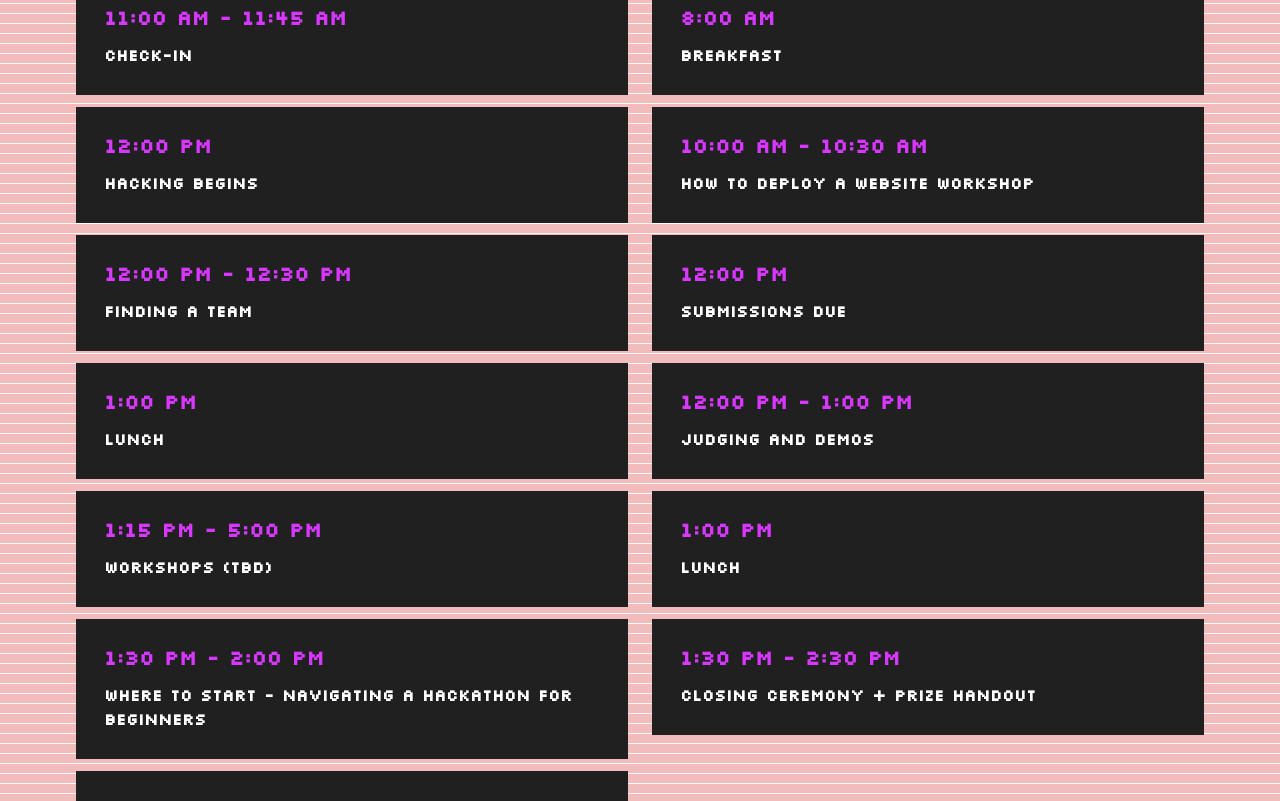
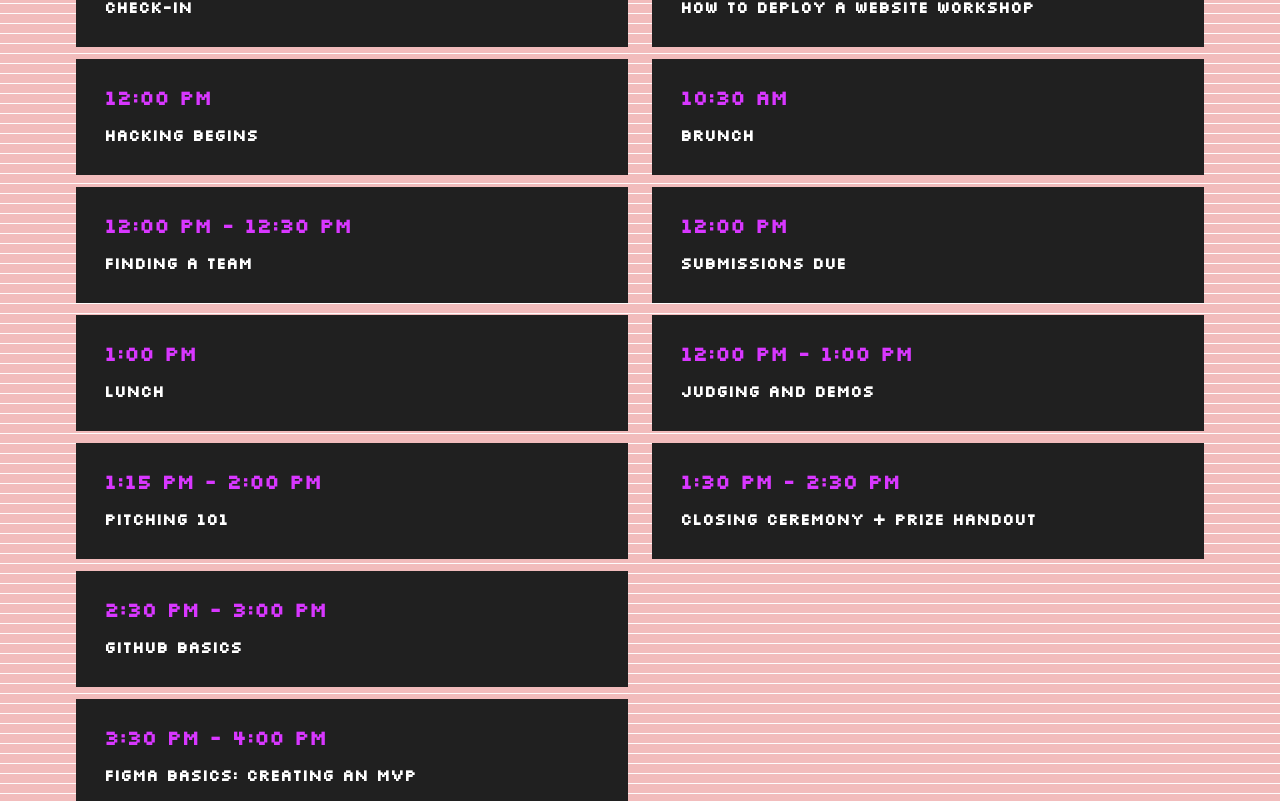
Before and after one commit to Jaanhvi18/gatehacksapp, a Next.js app: page / in a window 1280 px wide. Shown: the part 2897-3698 px from the top of the page. Built offline with nearby package versions, Linux system fonts and the light colour scheme.

Commit message:
schedule updated

```diff
--- a/app/_components/Schedule.tsx
+++ b/app/_components/Schedule.tsx
@@ -5,7 +5,7 @@ export default function Schedule({ data }: { data: ScheduleType[] }) {
         <div id="schedule" className="page component">
             <p className="title">Schedule</p>
             <p className="mb-6 font-bold">
-                We&apos;ll be updating this schedule as we get closer to the event, but here&apos;s a rough idea of what to expect from Saturday, May 27 to Sunday, May 28:
+
             </p>
             <div className="row items-start justify-evenly w-full">
                 {data.map((schedule, i) => (
--- a/app/_data/Schedule.ts
+++ b/app/_data/Schedule.ts
@@ -35,13 +35,23 @@ export const ScheduleList: ScheduleType[] = [
                 location: "Bernstein Hall"
             },
             {
-                time: "1:15 PM - 5:00 PM",
-                description: "Workshops (TBD)",
+                time: "1:15 PM - 2:00 PM",
+                description: "Pitching 101",
                 location: "Bernstein Hall"
             },
             {
-                time: "1:30 PM - 2:00 PM",
-                description: "Where to start - Navigating a hackathon for beginners",
+                time: "2:30 PM - 3:00 PM",
+                description: "Github Basics",
+                location: "Bernstein Hall"
+            },
+            {
+                time: "3:30 PM - 4:00 PM",
+                description: "Figma Basics: Creating an MVP",
+                location: "Bernstein Hall"
+            },
+            {
+                time: "4:00 PM - 5:00 PM",
+                description: "Website 101",
                 location: "Bernstein Hall"
             },
             {
@@ -65,13 +75,13 @@ export const ScheduleList: ScheduleType[] = [
         date: "Sunday September 29 2024",
         events: [
             {
-                time: "8:00 AM",
-                description: "Breakfast",
-                location: "Bernstein Hall"
+                time: "10:00 AM - 10:30 AM",
+                description: "How to Deploy a Website Workshop",
+                location: "Bernstein Hall 2"
             },
             {
-                time: "10:00 AM - 10:30 AM",
-                description: "How to Deploy a Website Workshop",
+                time: "10:30 AM",
+                description: "Brunch",
                 location: "Bernstein Hall"
             },
             {
@@ -84,11 +94,11 @@ export const ScheduleList: ScheduleType[] = [
                 description: "Judging and Demos",
                 location: "Bernstein Hall"
             },
-            {
-                time: "1:00 PM",
-                description: "Lunch",
-                location: "Bernstein Hall"
-            },
+            // {
+            //     time: "1:00 PM",
+            //     description: "Lunch",
+            //     location: "Bernstein Hall"
+            // },
             {
                 time: "1:30 PM - 2:30 PM",
                 description: "Closing Ceremony + Prize Handout",
```
Also changed, not shown: 1 other file (tests, documents, lock files or other folders).
